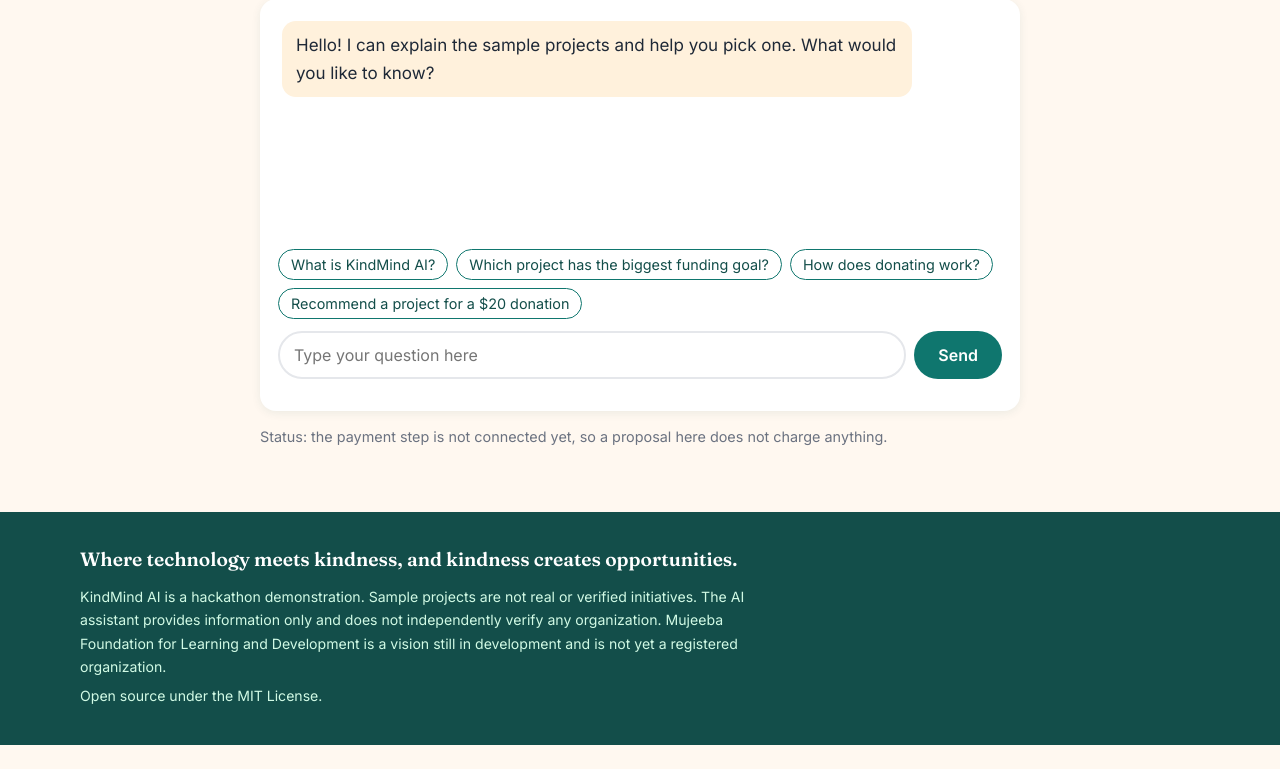
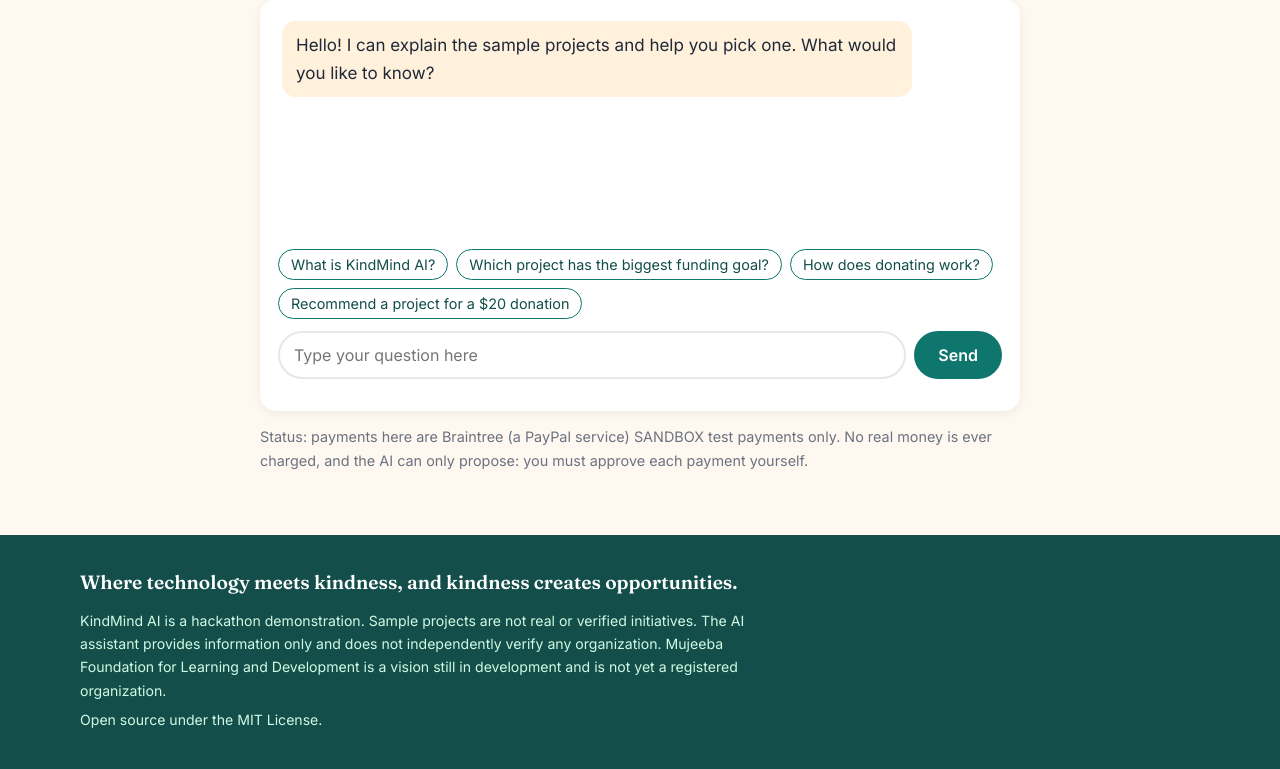
Before and after one commit to mujeebazahid9-web/kindmind-ai, a FastAPI app: page /assistant in a window 1280 px wide. Shown: the part 340-1109 px from the top of the page. Before the commit the page ends 1085 px from the top, so only its background shows below. Run offline with FastAPI, Linux system fonts and the light colour scheme.

Commit message:
Update assistant.html

```diff
--- a/templates/assistant.html
+++ b/templates/assistant.html
@@ -41,7 +41,7 @@
       </form>
       <p class="small muted" id="status"></p>
     </div>
-    <p class="small muted">Status: the payment step is not connected yet, so a proposal here does not charge anything.</p>
+    <p class="small muted">Status: payments here are Braintree (a PayPal service) SANDBOX test payments only. No real money is ever charged, and the AI can only propose: you must approve each payment yourself.</p>
   </div>
 </section>
 
@@ -64,28 +64,102 @@
     log.scrollTop = log.scrollHeight;
   }
 
-  function showProposal(p) {
+  function el(tag, cls, text) {
+    var n = document.createElement(tag);
+    if (cls) { n.className = cls; }
+    if (text) { n.textContent = text; }
+    return n;
+  }
+
+  var dropinLoaded = null;
+  function loadDropin() {
+    if (dropinLoaded) { return dropinLoaded; }
+    dropinLoaded = new Promise(function (resolve, reject) {
+      var s = document.createElement("script");
+      s.src = "https://js.braintreegateway.com/web/dropin/1.43.0/js/dropin.min.js";
+      s.onload = resolve;
+      s.onerror = function () { dropinLoaded = null; reject(new Error("load")); };
+      document.head.appendChild(s);
+    });
+    return dropinLoaded;
+  }
+
+  function showProposal(p, paymentEnabled) {
     proposalBox.textContent = "";
     if (!p) { return; }
-    var box = document.createElement("div");
-    box.className = "proposal";
-    var h = document.createElement("h3");
-    h.textContent = "Sample donation proposal";
-    var line = document.createElement("p");
-    var strong = document.createElement("strong");
-    strong.textContent = p.project_title + ": $" + p.amount_usd + " (USD)";
-    line.appendChild(strong);
-    var why = document.createElement("p");
-    why.textContent = p.reason;
-    var btn = document.createElement("button");
-    btn.className = "btn btn-primary btn-disabled";
-    btn.disabled = true;
-    btn.textContent = "Approve and pay (sandbox): not connected yet";
-    var note = document.createElement("p");
-    note.className = "small muted";
-    note.textContent = "No payment has been made. This is a sample proposal for a sample project.";
-    box.appendChild(h); box.appendChild(line); box.appendChild(why); box.appendChild(btn); box.appendChild(note);
+    var box = el("div", "proposal");
+    box.appendChild(el("h3", "", "Sample donation proposal"));
+    var line = el("p");
+    line.appendChild(el("strong", "", p.project_title + ": $" + p.amount_usd + " (USD)"));
+    box.appendChild(line);
+    box.appendChild(el("p", "", p.reason));
+
+    if (!paymentEnabled || !p.token) {
+      var off = el("button", "btn btn-primary btn-disabled", "Approve and pay (sandbox): not connected");
+      off.disabled = true;
+      box.appendChild(off);
+      box.appendChild(el("p", "small muted", "No payment has been made. This is a sample proposal for a sample project."));
+      proposalBox.appendChild(box);
+      return;
+    }
+
+    var approve = el("button", "btn btn-primary", "Approve and pay $" + p.amount_usd + " (sandbox test)");
+    approve.type = "button";
+    var area = el("div");
+    var msg = el("p", "small", "");
+    box.appendChild(approve);
+    box.appendChild(area);
+    box.appendChild(msg);
+    box.appendChild(el("p", "small muted",
+      "You approve this proposal yourself. It is a Braintree (PayPal) SANDBOX test payment: no real money moves. " +
+      "Use the test card 4111 1111 1111 1111, any future expiry date and any 3-digit CVV."));
     proposalBox.appendChild(box);
+
+    approve.addEventListener("click", function () {
+      approve.disabled = true;
+      msg.textContent = "Loading the secure card form...";
+      Promise.all([loadDropin(), fetch("/api/payment/client-token").then(function (r) {
+        return r.json().then(function (d) { if (!r.ok) { throw new Error(d.error || "token"); } return d; });
+      })]).then(function (parts) {
+        var token = parts[1].client_token;
+        var holder = el("div");
+        holder.id = "dropin";
+        area.appendChild(holder);
+        return new Promise(function (resolve, reject) {
+          window.braintree.dropin.create({ authorization: token, container: holder }, function (err, instance) {
+            if (err) { reject(err); } else { resolve(instance); }
+          });
+        });
+      }).then(function (instance) {
+        msg.textContent = "";
+        approve.style.display = "none";
+        var pay = el("button", "btn btn-primary", "Pay $" + p.amount_usd + " (sandbox test)");
+        pay.type = "button";
+        area.appendChild(pay);
+        pay.addEventListener("click", function () {
+          pay.disabled = true;
+          msg.textContent = "Processing the sandbox test payment...";
+          instance.requestPaymentMethod(function (err, payload) {
+            if (err) { msg.textContent = "Please check the card details and try again."; pay.disabled = false; return; }
+            fetch("/api/payment/checkout", {
+              method: "POST",
+              headers: { "Content-Type": "application/json" },
+              body: JSON.stringify({ proposal_token: p.token, payment_nonce: payload.nonce })
+            }).then(function (r) { return r.json().then(function (d) { return { ok: r.ok, data: d }; }); })
+              .then(function (res) {
+                if (res.ok) { window.location.href = res.data.url; return; }
+                msg.textContent = res.data.error || "The payment could not be completed.";
+                pay.disabled = false;
+              })
+              .catch(function () { msg.textContent = "Could not reach the server. Nothing was charged."; pay.disabled = false; });
+          });
+        });
+      }).catch(function (e) {
+        msg.textContent = (e && e.message && e.message.length < 120 && e.message !== "load")
+          ? e.message : "The payment form could not be loaded. Nothing was charged.";
+        approve.disabled = false;
+      });
+    });
   }
 
   function ask(text) {
@@ -110,7 +184,7 @@
         }
         addMessage("assistant", res.data.reply);
         history.push({ role: "assistant", content: res.data.reply });
-        showProposal(res.data.proposal);
+        showProposal(res.data.proposal, res.data.payment_enabled);
       })
       .catch(function () {
         addMessage("error", "Could not reach the server. Please try again.");
```
